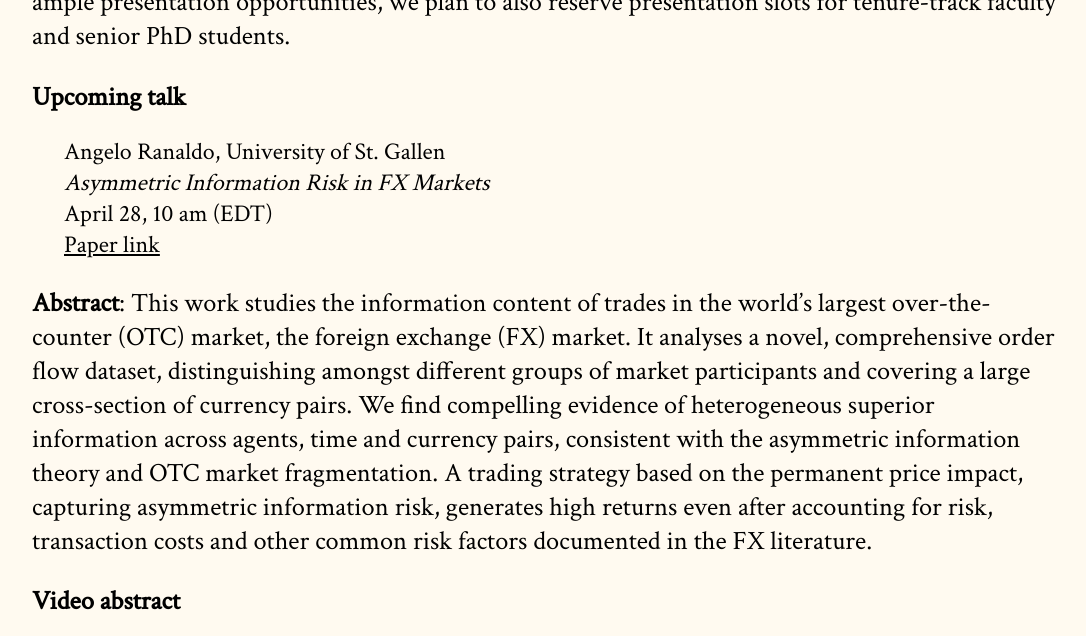
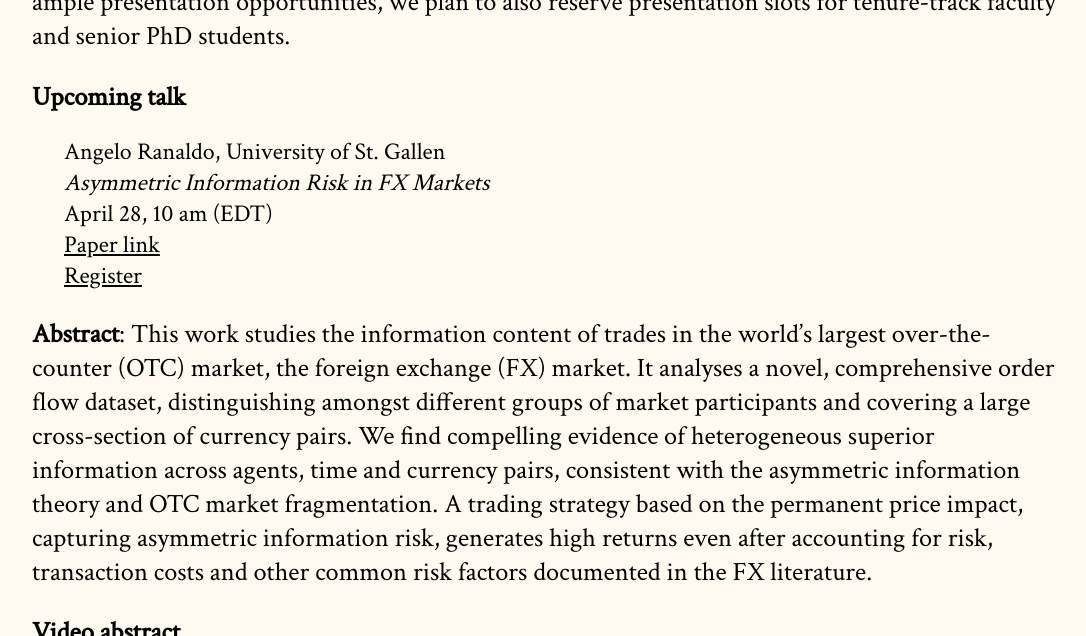
Before and after one commit to cpfiffer/microstructure.exchange, a Jekyll site: the page built from index.md, in a window 1280 px wide and 900 px high, scrolled down 525 px, cut to the strip 0-636 px from the top of the window. Shown: the whole strip, without its empty margins (96-1182 px from the left). Built offline with Jekyll 4.4.1, drawn with Linux system fonts in a browser that asks for light colours; some web fonts are replaced.

Commit message:
Update _config.yml

```diff
--- a/_config.yml
+++ b/_config.yml
@@ -15,5 +15,5 @@ speaker-info:
   speaker-paper: Asymmetric Information Risk in FX Markets
   speaker-date: April 28, 10 am (EDT)
   paper-link: https://papers.ssrn.com/sol3/papers.cfm?abstract_id=3263279
-  # webinar-link: https://stockholmuniversity.zoom.us/webinar/register/WN_-38_JVNiTB2NyYqXiriHQg
+  webinar-link: https://stockholmuniversity.zoom.us/webinar/register/WN_1WClo_7qSFS6T-KPeh_eJw
   # slides-link: /slides/AlgoMicroExch.pdf
```
